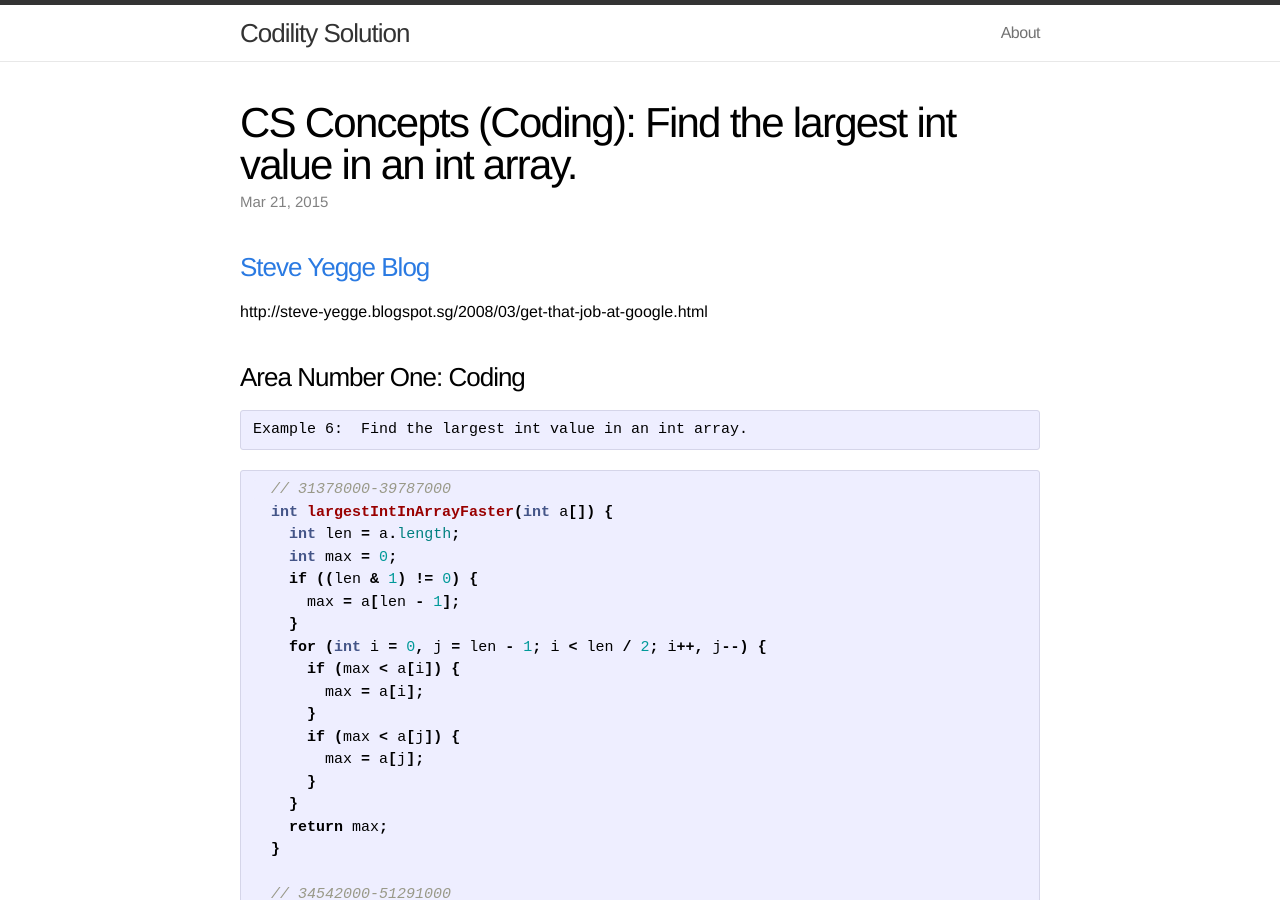
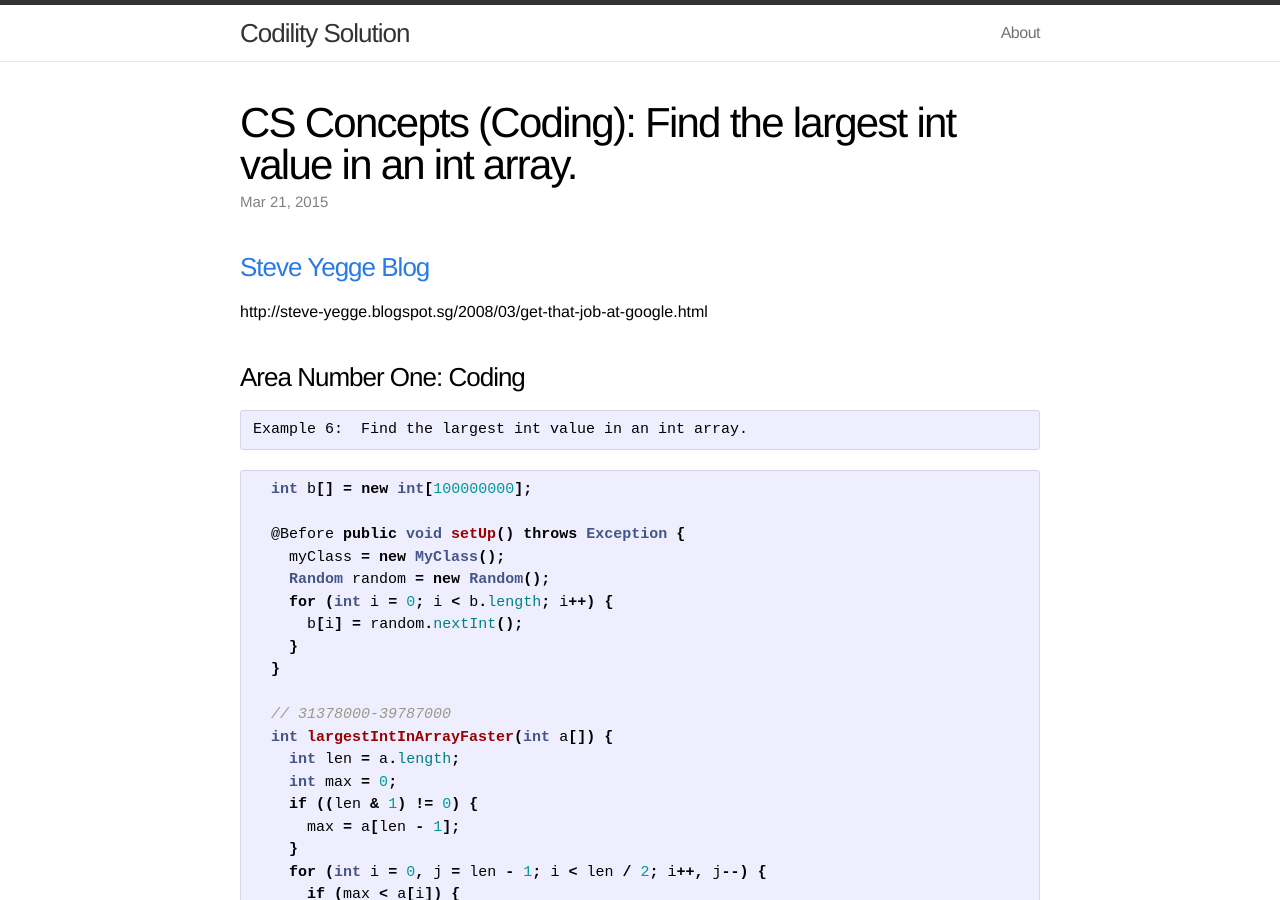
Before and after one commit to kamoljan/kamoljan.github.io, a Jekyll site: the page built from _posts/cs/2015-03-21-Largest-Int-in-Array.markdown, in a window 1280 px wide and 900 px high. Built offline with Jekyll 4.4.1, drawn with Linux system fonts in a browser that asks for light colours.

Commit message:
Added Before setUp methond.

```diff
--- a/_posts/cs/2015-03-21-Largest-Int-in-Array.markdown
+++ b/_posts/cs/2015-03-21-Largest-Int-in-Array.markdown
@@ -15,6 +15,16 @@ Example 6:  Find the largest int value in an int array.
 {% endhighlight %}
 
 {% highlight java %}
+  int b[] = new int[100000000];
+
+  @Before public void setUp() throws Exception {
+    myClass = new MyClass();
+    Random random = new Random();
+    for (int i = 0; i < b.length; i++) {
+      b[i] = random.nextInt();
+    }
+  }
+
   // 31378000-39787000
   int largestIntInArrayFaster(int a[]) {
     int len = a.length;
```
